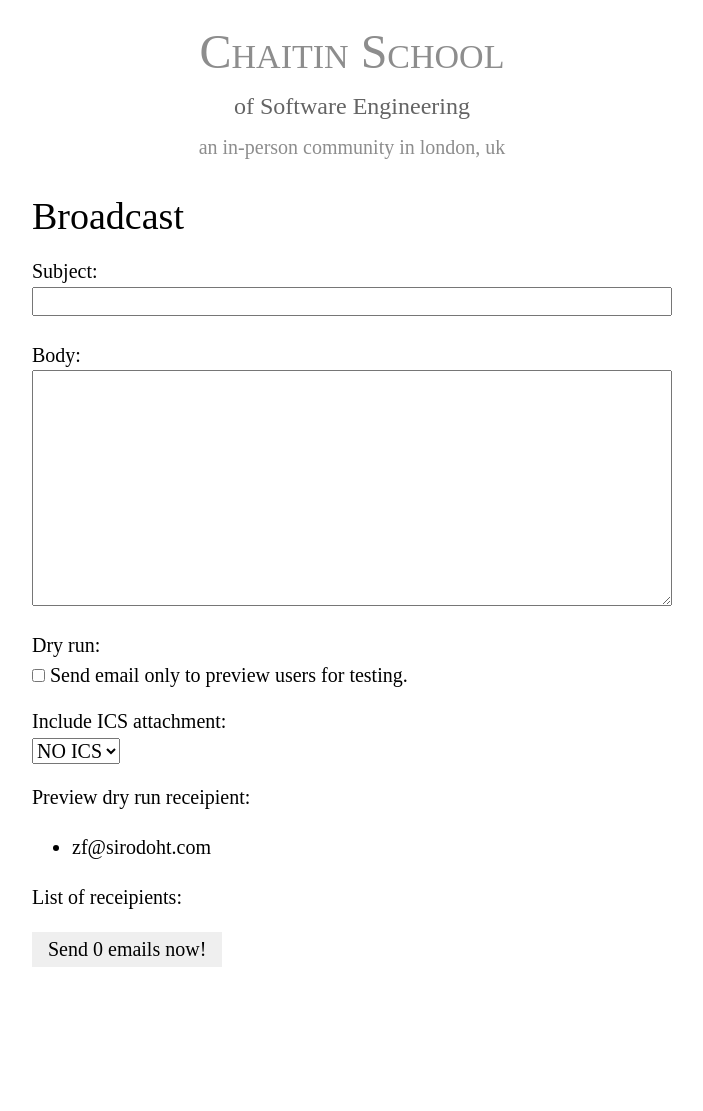
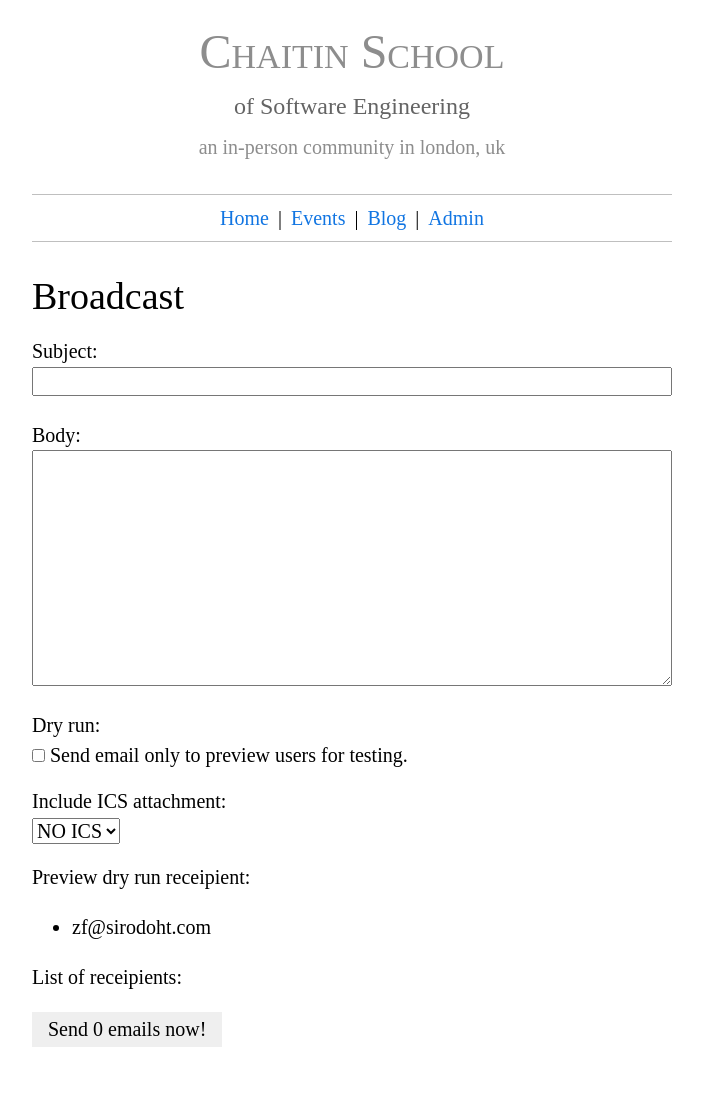
Before and after one commit to chaitinschool/chaitinschool.org, a Django app: page /broadcast/ in a window 1280 px wide. Shown: the whole page, without its empty margins (288-991 px from the left). Before the commit the page ends 967 px from the top, so only its background shows below. Run offline with Django 3.2, Linux system fonts and the light colour scheme; the visitor is signed in with stand-in values (Sample User, id 1); data that the repository does not hold is empty.

Commit message:
add nav for logged in users

```diff
--- a/main/static/style.css
+++ b/main/static/style.css
@@ -184,10 +184,11 @@ template {
     --serif-font: 'EB Garamond', serif;
     --link-color: #1175e2;
     --ascent-color: #006cdf;
-    --light-grey-color: #f2f2f2;
-    --grey-1-color: #8d8d8d;
+    --grey-1-color: #353535;
     --grey-2-color: #646464;
-    --grey-3-color: #353535;
+    --grey-3-color: #8d8d8d;
+    --grey-4-color: #bfbfbf;
+    --grey-5-color: #f2f2f2;
     --highlight-color: rgba(255, 0, 0, 0.075);
 }
 
@@ -248,7 +249,17 @@ main {
 
 nav {
     text-align: center;
-    margin-bottom: 64px;
+    margin-top: 32px;
+    margin-bottom: 32px;
+    border-top: 1px solid var(--grey-4-color);
+    border-bottom: 1px solid var(--grey-4-color);
+    padding-top: 8px;
+    padding-bottom: 8px;
+}
+
+nav a {
+    margin-left: 4px;
+    margin-right: 4px;
 }
 
 article {
--- a/main/templates/main/layout.html
+++ b/main/templates/main/layout.html
@@ -47,10 +47,14 @@
             <div class="subtitle">of Software&nbsp;Engineering<br></div>
             <div class="subsubtitle">an in-person community in london, uk</div>
 
-            <!--<nav>
+            {% if request.user.is_authenticated %}
+            <nav>
                 <a href="{% url 'index' %}">Home</a>
+                | <a href="{% url 'index' %}">Events</a>
                 | <a href="{% url 'blog' %}">Blog</a>
-            </nav>-->
+                | <a href="{% url 'admin:index' %}">Admin</a>
+            </nav>
+            {% endif %}
 
             {% block content %}
             {% endblock %}
```
Also changed, not shown: other parts of main/static/style.css (+11 -11 lines).
